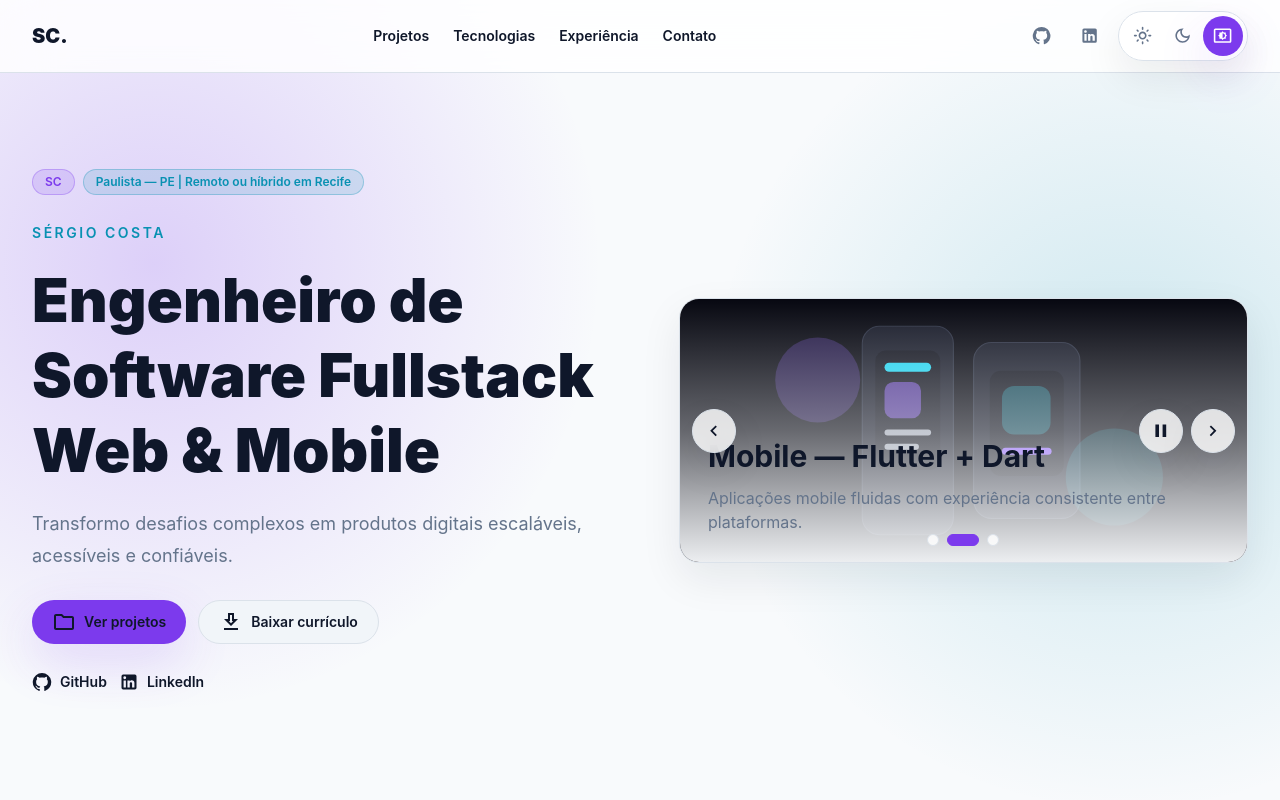
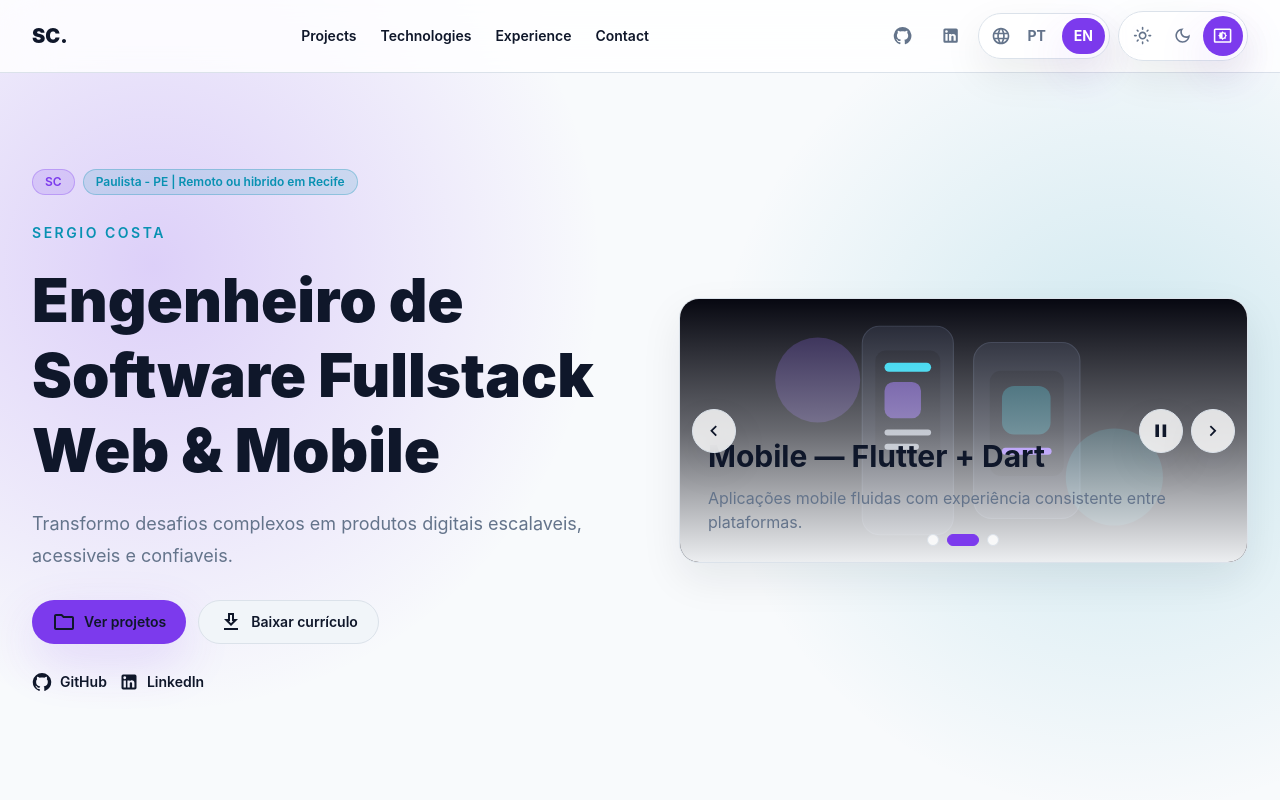
Before and after one commit to SergioEvando23/sergioevando23.github.io, a Next.js app: page / in a window 1280 px wide. Shown: the top 800 px of the page. Built offline with nearby package versions, Linux system fonts and the light colour scheme.

Commit message:
refactor(content): migrate layout text to dictionary

```diff
--- a/src/components/layout/Footer/Footer.tsx
+++ b/src/components/layout/Footer/Footer.tsx
@@ -1,24 +1,32 @@
+'use client';
+
 import Link from 'next/link';
 import GitHubIcon from '@mui/icons-material/GitHub';
 import LinkedInIcon from '@mui/icons-material/LinkedIn';
 import EmailOutlinedIcon from '@mui/icons-material/EmailOutlined';
 import KeyboardArrowUpIcon from '@mui/icons-material/KeyboardArrowUp';
+import { useLanguage } from '@/components/language';
 import { Container } from '@/components/ui/Container';
 import { IconButton } from '@/components/ui/IconButton';
 import { brandConfig } from '@/config/brand';
 
 export function Footer() {
+  const { textos } = useLanguage();
+
   return (
     <footer className="border-t border-border bg-surface/80" id="contato">
       <Container className="flex flex-col gap-6 py-8 sm:flex-row sm:items-center sm:justify-between">
         <div>
-          <p className="text-sm font-semibold text-text">{brandConfig.name}</p>
-          <p className="mt-1 text-sm text-text-muted">{brandConfig.location}</p>
+          <p className="text-sm font-semibold text-text">{textos.brand.name}</p>
+          <p className="mt-1 text-sm text-text-muted">{textos.brand.location}</p>
+          <p className="mt-1 text-xs text-text-muted">
+            © {new Date().getFullYear()} {textos.footer.rights}
+          </p>
         </div>
 
         <div className="flex items-center gap-2">
           <Link
-            aria-label="Abrir GitHub"
+            aria-label={textos.accessibility.openGithub}
             className="inline-flex h-11 w-11 items-center justify-center rounded-[var(--radius-full)] text-text-muted transition-colors hover:bg-surface-secondary hover:text-text"
             href={brandConfig.socialLinks.github}
             rel="noreferrer"
@@ -27,7 +35,7 @@ export function Footer() {
             <GitHubIcon aria-hidden="true" fontSize="inherit" />
           </Link>
           <Link
-            aria-label="Abrir LinkedIn"
+            aria-label={textos.accessibility.openLinkedin}
             className="inline-flex h-11 w-11 items-center justify-center rounded-[var(--radius-full)] text-text-muted transition-colors hover:bg-surface-secondary hover:text-text"
             href={brandConfig.socialLinks.linkedin}
             rel="noreferrer"
@@ -37,13 +45,13 @@ export function Footer() {
           </Link>
           <IconButton
             disabled={!brandConfig.email}
-            label="E-mail não cadastrado"
+            label={textos.accessibility.unavailableEmail}
             variant="ghost"
           >
             <EmailOutlinedIcon aria-hidden="true" fontSize="inherit" />
           </IconButton>
           <Link
-            aria-label="Voltar ao topo"
+            aria-label={textos.footer.backToTop}
             className="inline-flex h-11 w-11 items-center justify-center rounded-[var(--radius-full)] bg-primary text-primary-foreground shadow-[var(--shadow-glow)] transition-colors hover:bg-primary-hover"
             href="#inicio"
           >
--- a/src/components/layout/Header/Header.tsx
+++ b/src/components/layout/Header/Header.tsx
@@ -6,6 +6,7 @@ import MenuIcon from '@mui/icons-material/Menu';
 import CloseIcon from '@mui/icons-material/Close';
 import GitHubIcon from '@mui/icons-material/GitHub';
 import LinkedInIcon from '@mui/icons-material/LinkedIn';
+import { LanguageSwitcher, useLanguage } from '@/components/language';
 import { ThemeSwitcher } from '@/components/theme';
 import { Container } from '@/components/ui/Container';
 import { IconButton } from '@/components/ui/IconButton';
@@ -17,6 +18,7 @@ export function Header() {
   const [mobileOpen, setMobileOpen] = useState(false);
   const menuButtonRef = useRef<HTMLButtonElement>(null);
   const mobilePanelRef = useRef<HTMLDivElement>(null);
+  const { textos } = useLanguage();
 
   useEffect(() => {
     if (!mobileOpen) {
@@ -42,15 +44,15 @@ export function Header() {
     <header className="sticky top-0 z-40 border-b border-border bg-overlay backdrop-blur-xl">
       <Container className="flex h-[var(--header-height)] items-center justify-between gap-4">
         <Link
-          aria-label={`${brandConfig.name}, início`}
+          aria-label={textos.brand.homeLabel}
           className="text-xl font-black tracking-normal text-text"
           href="#inicio"
         >
-          {brandConfig.initials}.
+          {textos.brand.initials}.
         </Link>
 
         <nav
-          aria-label="Navegação principal"
+          aria-label={textos.accessibility.mainNavigation}
           className="hidden items-center gap-6 lg:flex"
         >
           {navigationItems.map((item) => (
@@ -59,14 +61,14 @@ export function Header() {
               href={item.href}
               key={item.href}
             >
-              {item.label}
+              {textos.navigation[item.translationKey]}
             </Link>
           ))}
         </nav>
 
         <div className="hidden items-center gap-2 md:flex">
           <IconButton
-            label="Abrir GitHub"
+            label={textos.accessibility.openGithub}
             onClick={() =>
               window.open(brandConfig.socialLinks.github, '_blank', 'noreferrer')
             }
@@ -76,7 +78,7 @@ export function Header() {
             <GitHubIcon aria-hidden="true" fontSize="inherit" />
           </IconButton>
           <IconButton
-            label="Abrir LinkedIn"
+            label={textos.accessibility.openLinkedin}
             onClick={() =>
               window.open(brandConfig.socialLinks.linkedin, '_blank', 'noreferrer')
             }
@@ -85,15 +87,19 @@ export function Header() {
           >
             <LinkedInIcon aria-hidden="true" fontSize="inherit" />
           </IconButton>
+          <LanguageSwitcher />
           <ThemeSwitcher />
         </div>
 
         <div className="flex items-center gap-2 md:hidden">
+          <LanguageSwitcher />
           <ThemeSwitcher />
           <IconButton
             aria-controls="mobile-navigation"
             aria-expanded={mobileOpen}
-            label={mobileOpen ? 'Fechar menu' : 'Abrir menu'}
+            label={
+              mobileOpen ? textos.accessibility.closeMenu : textos.accessibility.openMenu
+            }
             onClick={() => setMobileOpen((current) => !current)}
             ref={menuButtonRef}
             variant="default"
@@ -123,12 +129,12 @@ export function Header() {
               key={item.href}
               onClick={closeMobileMenu}
             >
-              {item.label}
+              {textos.navigation[item.translationKey]}
             </Link>
           ))}
           <div className="flex gap-2 border-t border-border pt-3">
             <IconButton
-              label="Abrir GitHub"
+              label={textos.accessibility.openGithub}
               onClick={() =>
                 window.open(brandConfig.socialLinks.github, '_blank', 'noreferrer')
               }
@@ -137,7 +143,7 @@ export function Header() {
               <GitHubIcon aria-hidden="true" fontSize="inherit" />
             </IconButton>
             <IconButton
-              label="Abrir LinkedIn"
+              label={textos.accessibility.openLinkedin}
               onClick={() =>
                 window.open(brandConfig.socialLinks.linkedin, '_blank', 'noreferrer')
               }
--- a/src/config/brand.ts
+++ b/src/config/brand.ts
@@ -1,12 +1,12 @@
+import { dicionario } from '@/i18n/dicionario';
 import type { BrandConfig } from '@/types/brand';
 
 export const brandConfig: BrandConfig = {
-  name: 'Sérgio Costa',
-  initials: 'SC',
-  role: 'Engenheiro de Software Fullstack Web & Mobile',
-  description:
-    'Transformo desafios complexos em produtos digitais escaláveis, acessíveis e confiáveis.',
-  location: 'Paulista — PE | Remoto ou híbrido em Recife',
+  name: dicionario.portugues.brand.name,
+  initials: dicionario.portugues.brand.initials,
+  role: dicionario.portugues.brand.role,
+  description: dicionario.portugues.brand.description,
+  location: dicionario.portugues.brand.location,
   email: '',
   socialLinks: {
     github: 'https://github.com/SergioEvando23',
--- a/src/config/navigation.ts
+++ b/src/config/navigation.ts
@@ -1,11 +1,13 @@
+import type { ConteudoTraduzido } from '@/i18n/dicionario';
+
 export interface NavigationItem {
-  label: string;
   href: string;
+  translationKey: keyof ConteudoTraduzido['navigation'];
 }
 
 export const navigationItems: NavigationItem[] = [
-  { label: 'Projetos', href: '#projetos' },
-  { label: 'Tecnologias', href: '#tecnologias' },
-  { label: 'Experiência', href: '#experiencia' },
-  { label: 'Contato', href: '#contato' },
+  { translationKey: 'projects', href: '#projetos' },
+  { translationKey: 'technologies', href: '#tecnologias' },
+  { translationKey: 'experience', href: '#experiencia' },
+  { translationKey: 'contact', href: '#contato' },
 ];
```
Also changed, not shown: 1 other file (tests, documents, lock files or other folders).
